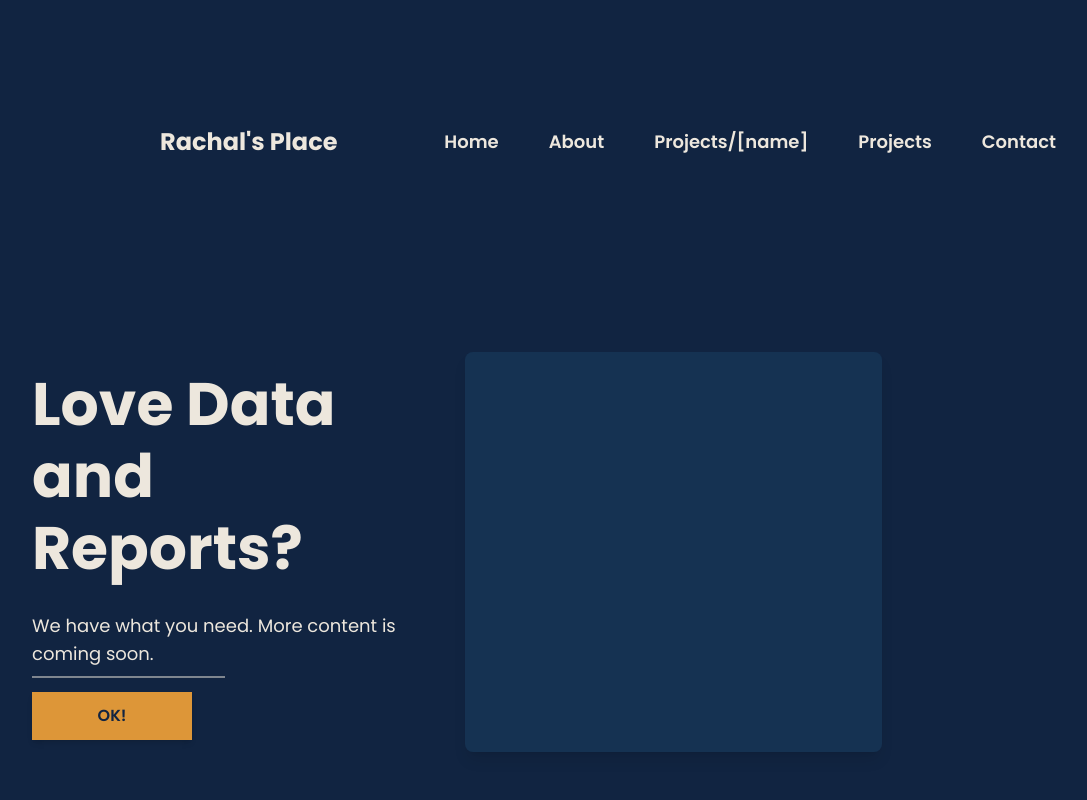
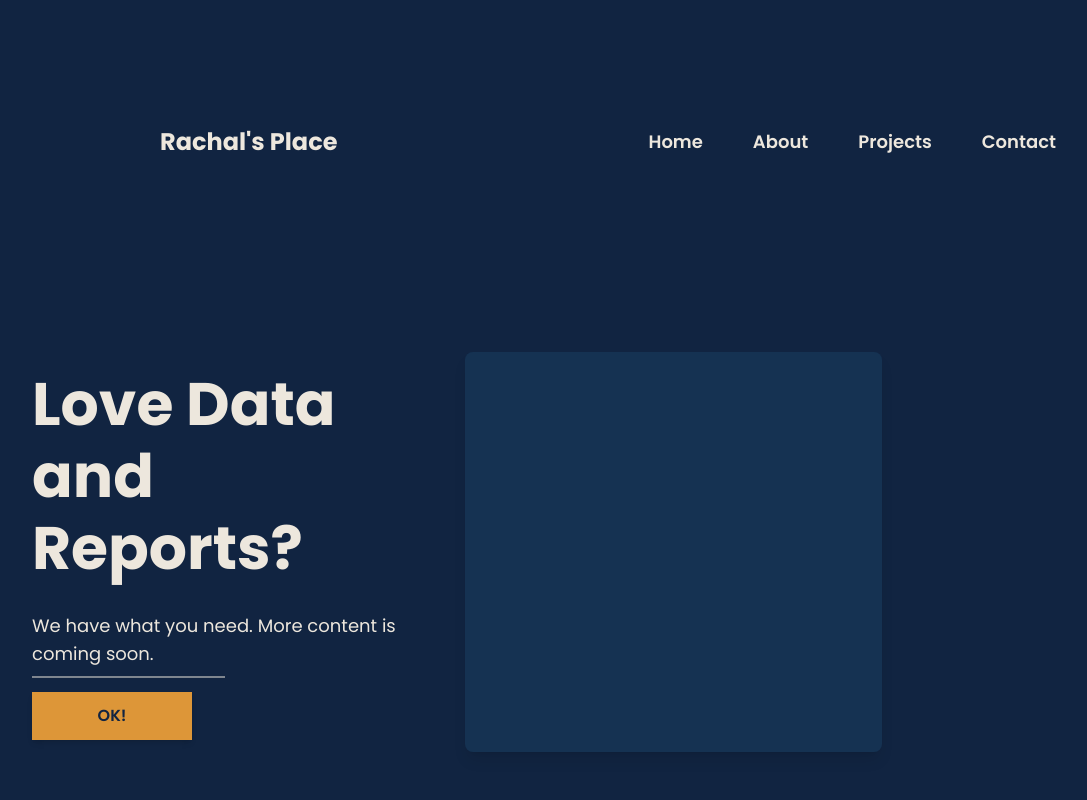
Before and after one commit to Rachalisda/personal-web, a Next.js app in the folder personal-web/: page / in a window 1280 px wide. Shown: the top 800 px of the page, without its empty margins (32-1119 px from the left). Built offline with nearby package versions, Linux system fonts and the light colour scheme.

Commit message:
projects update"

```diff
--- a/personal-web/src/app/Code/links.js
+++ b/personal-web/src/app/Code/links.js
@@ -1,8 +1,10 @@
 const fs = require('fs');
 const path = require('path');
+
 const dataDir = path.join(process.cwd(), 'src', 'app', 'data');
 const excludedRoutes = ['privacy', 'terms'];
-const pagesDir = path.join(__dirname, '..');const links = [];
+const pagesDir = path.join(__dirname, '..');
+const links = [];
 
 function walk(dir, base = '') {
   const files = fs.readdirSync(dir);
@@ -17,6 +19,9 @@ function walk(dir, base = '') {
         walk(fullPath, path.join(base, file));
       }
     } else if (file === 'page.js' && !isExcluded) {
+      // ✅ Skip dynamic route folders like [slug]
+      if (base.includes('[') || base.includes(']')) continue;
+
       const route = base === '' ? '/' : `/${base}`;
       links.push({
         label: route === '/' ? 'Home' : capitalize(base),
@@ -31,7 +36,7 @@ function capitalize(s) {
 }
 
 walk(pagesDir);
-console.log(links)
+console.log(links);
 
 // Reorder links so Home is first and Contact is last
 const home = links.find(link => link.label.toLowerCase() === 'home');
@@ -46,11 +51,11 @@ const orderedLinks = [
   ...(contact ? [contact] : []),
 ];
 
-if(!fs.existsSync(dataDir)) {
-  fs.mkdirSync(dataDir);
+if (!fs.existsSync(dataDir)) {
+  fs.mkdirSync(dataDir, { recursive: true });
 }
 
 fs.writeFileSync(
-  path.join(dataDir, '/links.json'),
+  path.join(dataDir, 'links.json'),
   JSON.stringify(orderedLinks, null, 2)
 );
--- a/personal-web/src/app/data/links.json
+++ b/personal-web/src/app/data/links.json
@@ -8,10 +8,6 @@
     "href": "/about"
   },
   {
-    "label": "Projects/[name]",
-    "href": "/projects/[name]"
-  },
-  {
     "label": "Projects",
     "href": "/projects"
   },
```
